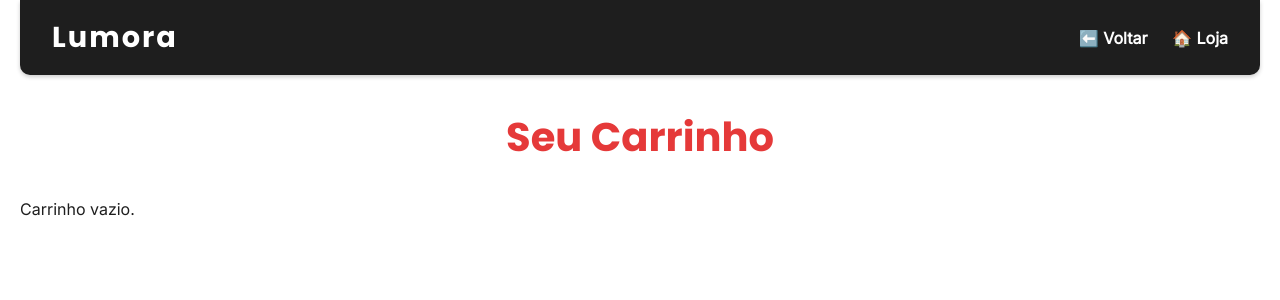
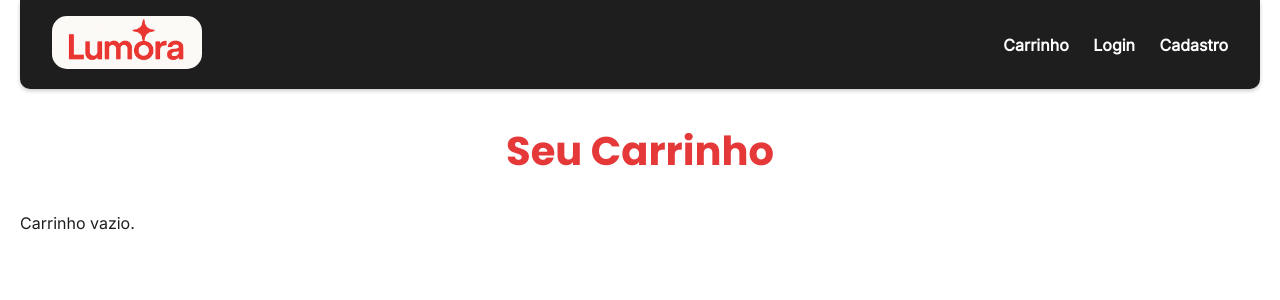
Before and after one commit to jose-rf/ecommerce-php, a PHP site: page /pages/carrinho.php in a window 1280 px wide. Shown: the top 300 px of the page. Run offline with PHP 8.4, Linux system fonts and the light colour scheme.

Commit message:
Correções

```diff
--- a/css/style.css
+++ b/css/style.css
@@ -34,10 +34,9 @@ body {
   box-shadow: 0 2px 4px rgba(0, 0, 0, 0.2);
 }
 
-.logo {
-  font-family: 'Poppins', sans-serif;
-  font-size: 1.8rem;
-  letter-spacing: 2px;
+.logo img {
+  width: 150px;
+  border-radius: 15px;
 }
 
 /* Menu */
--- a/includes/header.php
+++ b/includes/header.php
@@ -7,16 +7,14 @@
 </head>
 <body>
   <div class="topo">
-    <div class="logo"><strong>Lumora</strong></div>
+    <div class="logo"><img src="/Ecommerce/imagens/lumora2.png" alt="Logo lumora"></div>
     <div class="menu">
-      <a href="/Ecommerce/pages/carrinho.php">🛒 Carrinho</a>
+      <a href="/Ecommerce/pages/carrinho.php">Carrinho</a>
       <?php if (isset($_SESSION['usuario'])): ?>
         <a href="logout.php">Sair</a>
       <?php else: ?>
-        <a href="login.php">Login</a>
-        <a href="cadastro.php">Cadastro</a>
+        <a href="/Ecommerce/login.php">Login</a>
+        <a href="/Ecommerce/cadastro.php">Cadastro</a>
       <?php endif; ?>
     </div>
   </div>
-
-  <h1>Bem-vindo à Loja</h1>
--- a/index.php
+++ b/index.php
@@ -36,7 +36,7 @@ include('includes/header.php'); // isso já abre <html>, <head> e <body>
       <img src="/Ecommerce/img/<?php echo $row['imagem']; ?>" width="150">
       <h2><?php echo $row['nome']; ?></h2>
       <p>R$ <?php echo number_format($row['preco'], 2, ',', '.'); ?></p>
-      <a href="/Ecommerce/pages/carrinho.php?add=<?php echo $row['id']; ?>">🛒 Adicionar ao carrinho</a><br>
+      <a href="/Ecommerce/pages/carrinho.php?add=<?php echo $row['id']; ?>">Adicionar ao carrinho</a><br>
       <?php
       $id = $row['id'];
       $favoritado = isset($_SESSION['favoritos']) && in_array($id, $_SESSION['favoritos']);
--- a/pages/carrinho.php
+++ b/pages/carrinho.php
@@ -46,13 +46,8 @@ if (isset($_GET['del'])) {
 </head>
 <body>
 
-<header class="topo">
-    <div class="logo">Lumora</div>
-    <nav class="menu">
-        <a href="javascript:history.back()">⬅️ Voltar</a>
-        <a href="../index.php">🏠 Loja</a>
-    </nav>
-</header>
+    <?php include('../includes/header.php')?>
+
 
 <main>
     <h1>Seu Carrinho</h1>
--- a/pages/finalizar_compras.php
+++ b/pages/finalizar_compras.php
@@ -91,7 +91,7 @@ if (empty($_SESSION['carrinho'])) {
       </section>
     </div>
 
-    <p style="margin-top: 1.5rem;"><a href="carrinho.php">⬅️ Voltar ao carrinho</a></p>
+    <p style="margin-top: 1.5rem;"><a href="carrinho.php">Voltar ao carrinho</a></p>
   </div>
 </body>
 </html>
```
Also changed, not shown: imagens/ChatGPT Image 25 de jun. de 2025, 10_37_49.png (added), imagens/lumora2.png (added).
